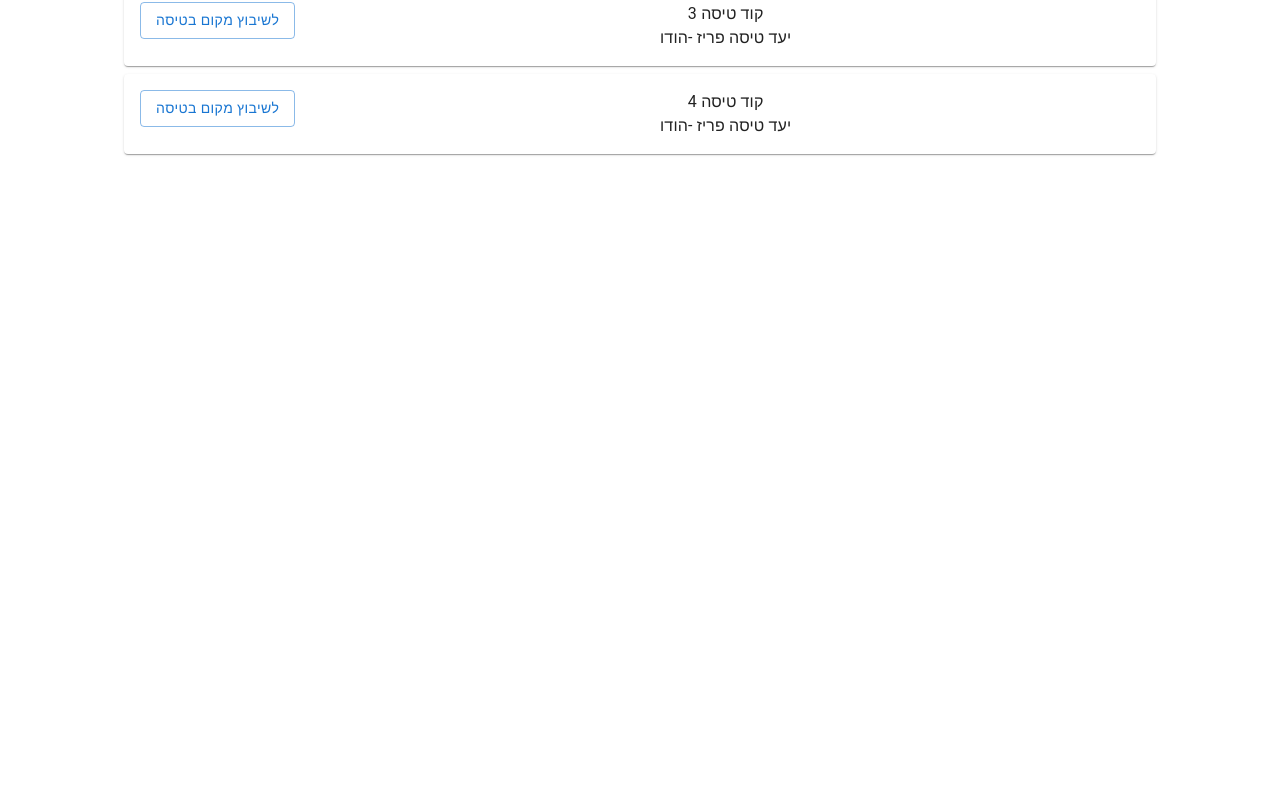
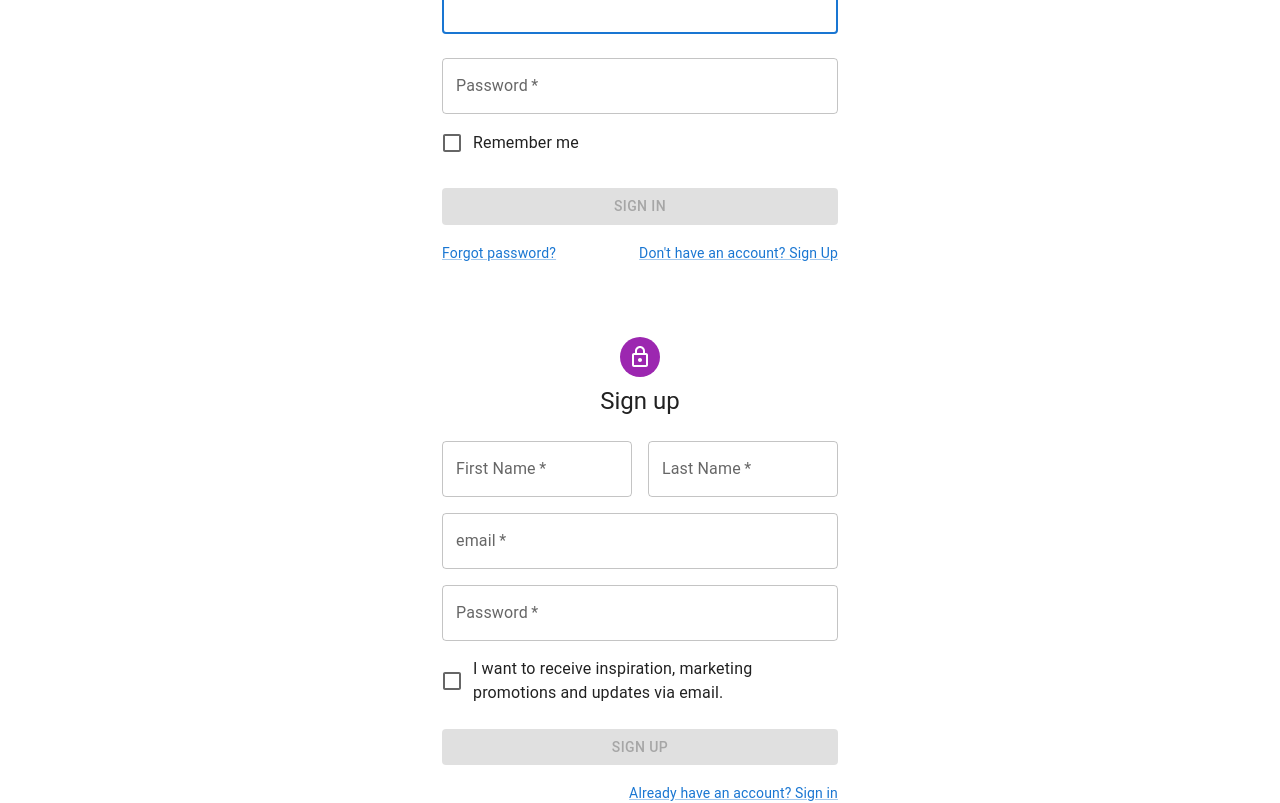
Before and after one commit to AirPlaceProject/AirPlace, a React (Create React App) app: page / in a window 1280 px wide. Shown: the part 198-1001 px from the top of the page. Before the commit the page ends 800 px from the top, so only its background shows below. Built offline with nearby package versions, Linux system fonts and the light colour scheme; the HTML template or start-up script is replaced by a standard one.

Commit message:
sweetalert

```diff
--- a/src/App.js
+++ b/src/App.js
@@ -12,7 +12,8 @@ import BasicTable from './tablePlacement';
 function App() {
   return (
     <>
-
+    <SignIn/>
+<SignUp/>
       <div className="App">
       <Routes>
       <Route path="formConstrain" element={<FormConstrain/>} />
--- a/src/login.js
+++ b/src/login.js
@@ -50,10 +50,6 @@ export default function SignIn() {
     },
     validationSchema,
     onSubmit: (values) => {
-
-
-
-
       swal({
         title: "התחברת בהצלחה",
         icon: "success",
@@ -142,7 +138,7 @@ export default function SignIn() {
             </Grid>
           </Box>
         </Box>
-        <Copyright sx={{ mt: 8, mb: 4 }} />
+
       </Container>
     </ThemeProvider>
   );
--- a/src/signUp.js
+++ b/src/signUp.js
@@ -15,19 +15,9 @@ import { createTheme, ThemeProvider } from '@mui/material/styles';
 import { useFormik } from "formik";
 import * as Yup from "yup"
 import { Alert } from "@mui/material";
+import Swal from "sweetalert2";
+import swal from 'sweetalert';
 
-function Copyright(props) {
-    return (
-        <Typography variant="body2" color="text.secondary" align="center" {...props}>
-            {'Copyright © '}
-            <Link color="inherit" href="https://mui.com/">
-                Your Website
-            </Link>{' '}
-            {new Date().getFullYear()}
-            {'.'}
-        </Typography>
-    );
-}
 const validationSchema = Yup.object({
     firstName: Yup.string().required('שדה חובה'),
     lastName: Yup.string().required('שדה חובה'),
@@ -49,6 +39,11 @@ export default function SignUp() {
         onSubmit: (values) => {
             alert(JSON.stringify(values))
 
+            swal({
+                title: values.firstName+" אנו שמחים שהתחברת בהצלחה",
+                icon: "'success'",
+                button: "Aww yiss!",
+              });
         },
     })
     return (
@@ -113,7 +108,7 @@ export default function SignUp() {
                                     required
                                     fullWidth
                                     id="email"
-                                    label="First Name"
+                                    label="email"
                                     name="email"
                                     autoComplete="family-name"
                                     error={errors.email && touched.email}
@@ -155,6 +150,7 @@ export default function SignUp() {
                             fullWidth
                             variant="contained"
                             sx={{ mt: 3, mb: 2 }}
+                            disabled={!dirty || !isValid}
                         >
                             Sign Up
                         </Button>
@@ -167,7 +163,7 @@ export default function SignUp() {
                         </Grid>
                     </Box>
                 </Box>
-                <Copyright sx={{ mt: 5 }} />
+
             </Container>
         </ThemeProvider>
     );
```
